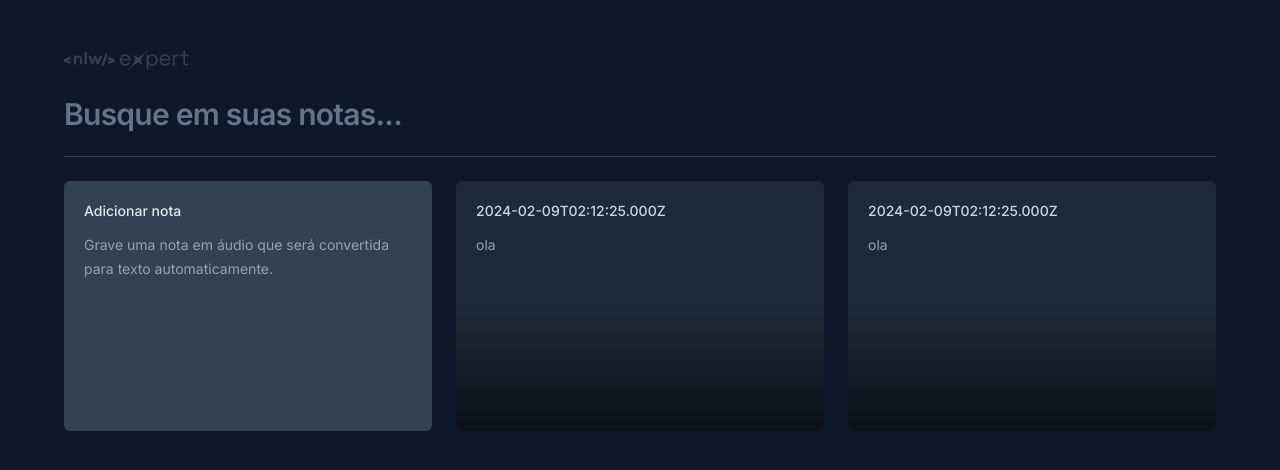
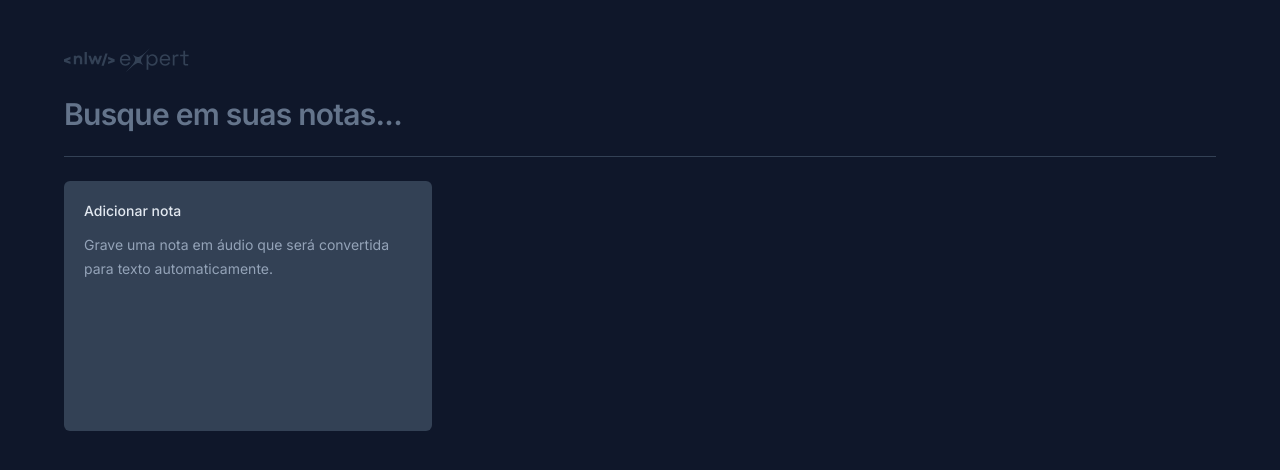
Before and after one commit to rodrigojsdeveloper/notes, a Next.js app: page / in a window 1280 px wide. Shown: the top 470 px of the page. Built offline with nearby package versions, Linux system fonts and the light colour scheme.

Commit message:
feat: add notes to localStorage

```diff
--- a/src/app/page.tsx
+++ b/src/app/page.tsx
@@ -1,12 +1,41 @@
+'use client'
+
+import { useState } from 'react'
 import { NewNoteCard } from '@/components/new-note-card'
 import { NoteCard } from '@/components/note-card'
 
-const note = {
-  date: new Date(),
-  content: 'ola',
+interface NoteProps {
+  id: string
+  date: Date
+  content: string
 }
 
 export default function Home() {
+  const isBrowser = typeof window !== 'undefined'
+  const [notes, setNotes] = useState<NoteProps[]>(() => {
+    const notesOnStorage = isBrowser && localStorage.getItem('notes')
+
+    if (notesOnStorage) {
+      return JSON.parse(notesOnStorage)
+    }
+
+    return []
+  })
+
+  const onNoteCreated = (content: string) => {
+    const newNote = {
+      id: crypto.randomUUID(),
+      date: new Date(),
+      content,
+    }
+
+    const notesArray = [newNote, ...notes]
+
+    setNotes(notesArray)
+
+    localStorage.setItem('notes', JSON.stringify(notesArray))
+  }
+
   return (
     <main className="mx-auto max-w-6xl space-y-6 py-12">
       <svg
@@ -34,10 +63,11 @@ export default function Home() {
       <hr className="h-px bg-slate-700" />
 
       <div className="grid auto-rows-[15.625rem] grid-cols-3 gap-6">
-        <NewNoteCard />
+        <NewNoteCard onNoteCreated={onNoteCreated} />
 
-        <NoteCard note={note} />
-        <NoteCard note={note} />
+        {notes.map((note) => (
+          <NoteCard key={note.id} note={note} />
+        ))}
       </div>
     </main>
   )
--- a/src/components/new-note-card.tsx
+++ b/src/components/new-note-card.tsx
@@ -5,7 +5,11 @@ import { X } from 'lucide-react'
 import { FormEvent, useState } from 'react'
 import { toast } from 'sonner'
 
-export const NewNoteCard = () => {
+interface NewNoteCardProps {
+  onNoteCreated: (content: string) => void
+}
+
+export const NewNoteCard = ({ onNoteCreated }: NewNoteCardProps) => {
   const [shouldShowOnboarding, setShouldShowOnboarding] =
     useState<boolean>(true)
   const [content, setContent] = useState<string>('')
@@ -16,6 +20,9 @@ export const NewNoteCard = () => {
 
   const handleSubmit = (event: FormEvent) => {
     event.preventDefault()
+    onNoteCreated(content)
+    setContent('')
+    setShouldShowOnboarding(true)
     toast.success('Nota criada')
   }
 
@@ -69,6 +76,7 @@ export const NewNoteCard = () => {
                   }}
                   className="flex-1 resize-none bg-transparent text-sm leading-6 text-slate-400"
                   required
+                  value={content}
                 />
               )}
             </div>
--- a/src/components/note-card.tsx
+++ b/src/components/note-card.tsx
@@ -17,7 +17,10 @@ export const NoteCard = ({ note }: NoteCardProps) => {
     <Dialog.Root>
       <Dialog.Trigger className="relative flex flex-col gap-3 overflow-hidden rounded-md bg-slate-800 p-5 text-left hover:ring-2 hover:ring-slate-600 focus-visible:ring-2 focus-visible:ring-lime-400">
         <h2 className="text-sm font-medium text-slate-300">
-          {note.date.toISOString()}
+          {formatDistanceToNow(note.date, {
+            locale: ptBR,
+            addSuffix: true,
+          })}
         </h2>
 
         <p className="text-sm leading-6 text-slate-400">{note.content}</p>
```
